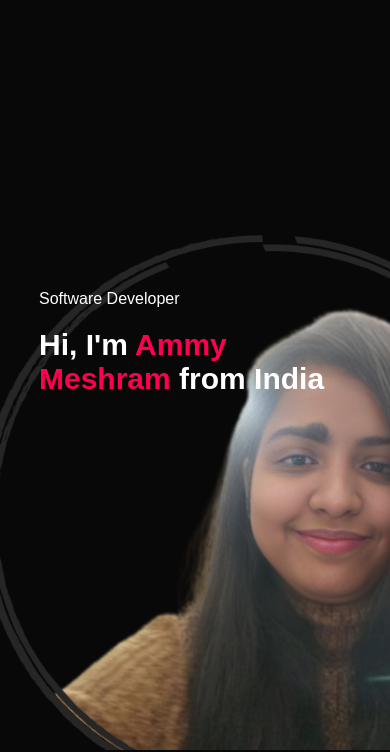
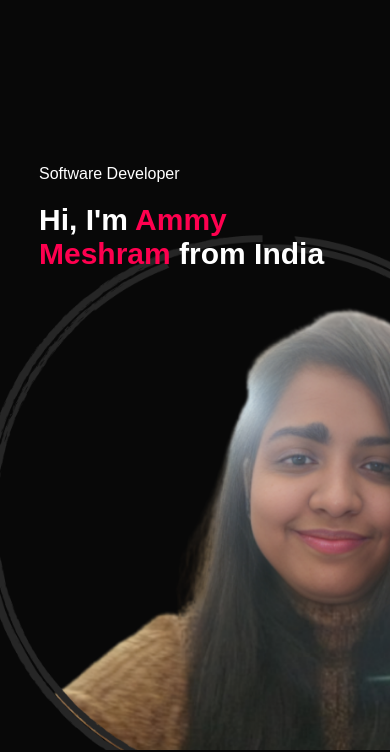
Before and after one commit to skyvv4lker/Personal-Portfolio-Website, a plain HTML site: page index.html in a window 390 px wide. Shown: the part 94-846 px from the top of the page. Drawn offline with Linux system fonts and the light colour scheme.

Commit message:
Update style.css

```diff
--- a/style.css
+++ b/style.css
@@ -314,7 +314,7 @@ nav .fa-solid{
         background-image: url(images/phone-background.png);
     }
     .header-text{
-        margin-top: 100%;
+        margin-top: 60%;
         font-size: 16px;
     }
     .header-text h1{
@@ -372,4 +372,5 @@ nav .fa-solid{
     color: #61b752;
     margin-top: -40px;
     display: block;
+
 }
```
